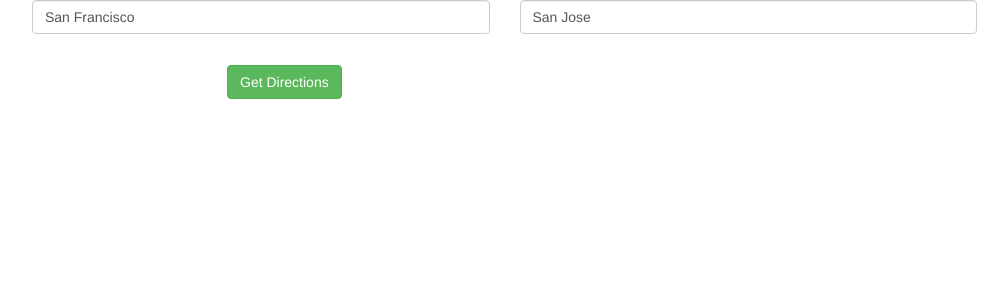
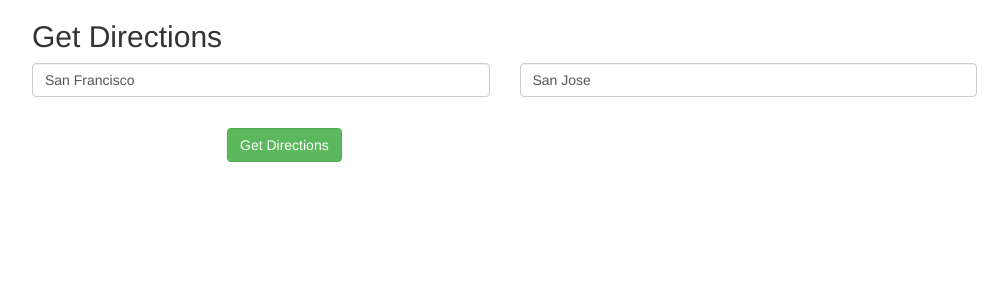
Before and after one commit to MWWST/google_maps_ajax_api, a CodeIgniter app: page / in a window 1280 px wide. Shown: the top 300 px of the page, without its empty margins (38-1046 px from the left). Run offline with CodeIgniter, Linux system fonts and the light colour scheme; some libraries are stand-ins or nearby versions.

Commit message:
gets directions perfectly from city to city

```diff
--- a/application/views/maps.php
+++ b/application/views/maps.php
@@ -23,9 +23,9 @@
  				success: function(go){
  				var newdata =go;
  					console.log(newdata);
-
- 				for (var i=0;i< newdata.routes[0].legs[0].steps.length;i++){
- 				$("#directions").append(newdata.routes[0].legs[0].steps[i].html_instructions + "<br>");
+ 				$("#directions").append("<h2>Directions From:" + newdata.routes[0].legs[0].start_address + " To: " + newdata.routes[0].legs[0].end_address+"</h2>");
+ 				for (var i=1;i< newdata.routes[0].legs[0].steps.length+1;i++){
+ 				$("#directions").append("<h3>"+i +  " . " + newdata.routes[0].legs[0].steps[i].html_instructions + "</h3><br>");
  				}
 
 			}
@@ -47,7 +47,7 @@
  <body>
 
  	<div class="container">
-
+ 		<h2>Get Directions</h2>
  		<form class="form-horizontal" method ="">
   <div class="form-group">
     <div class="col-sm-5">
```
